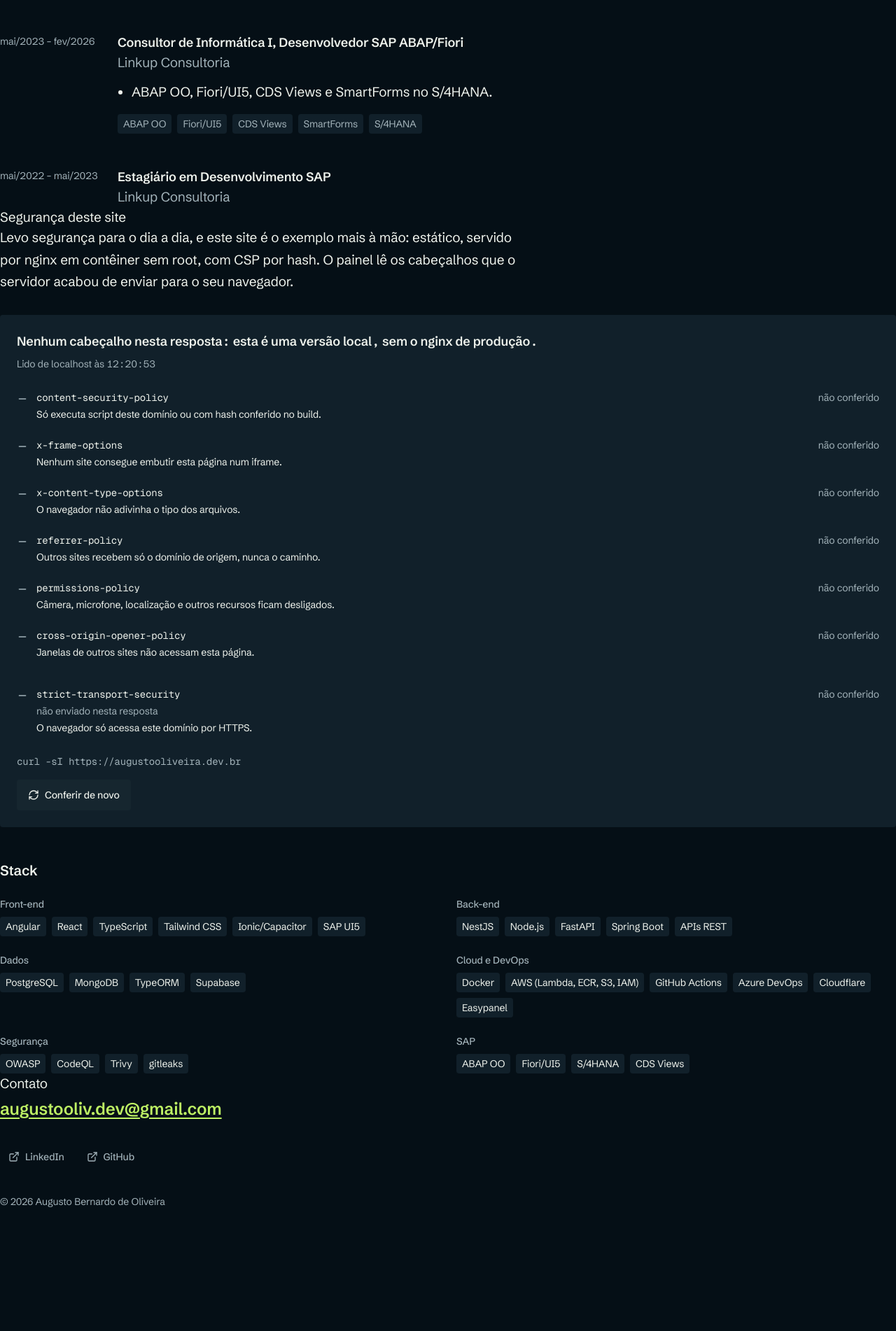
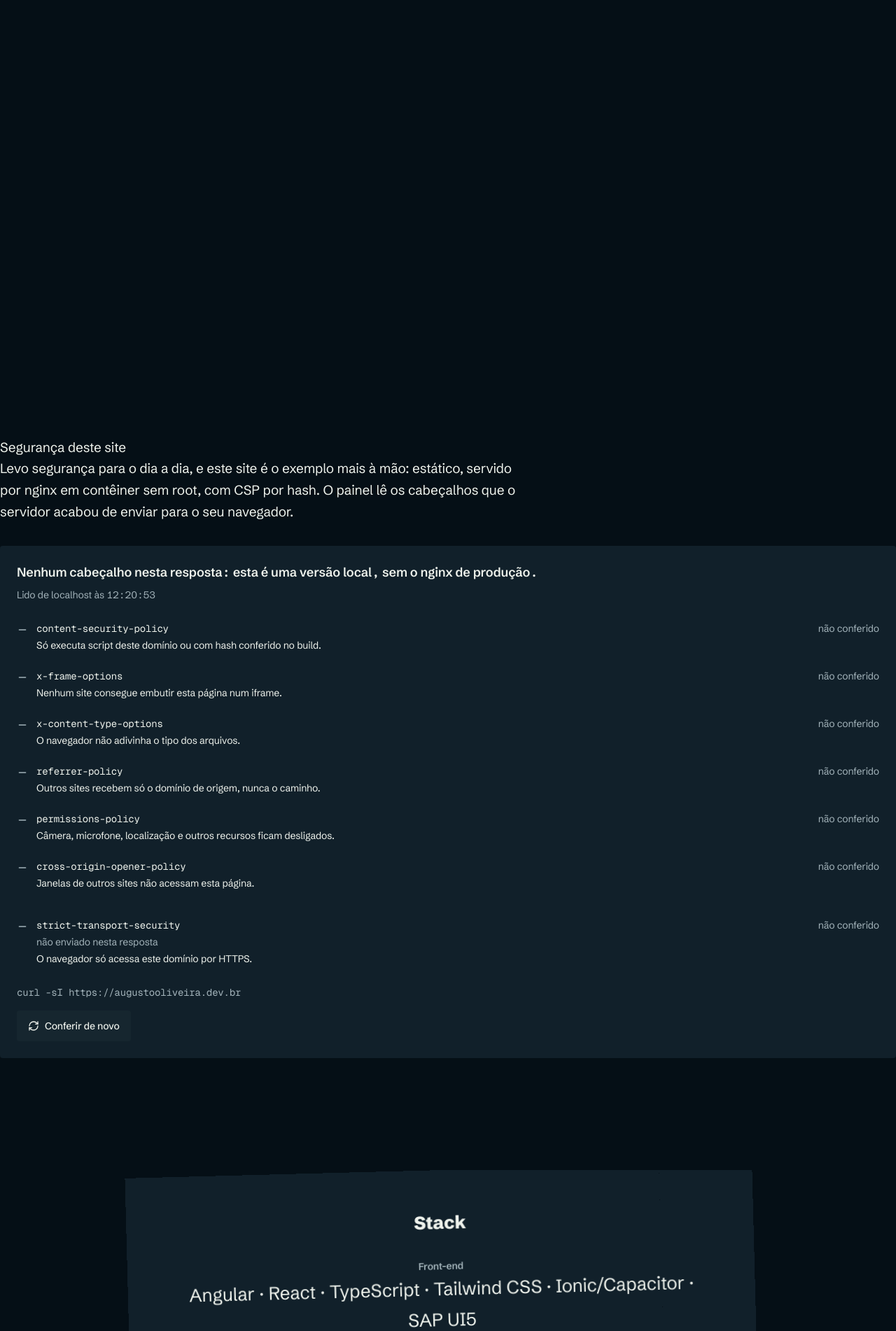
Before and after one commit to augustobernardo/personal-website, a Next.js app: page / in a window 1280 px wide. Shown: the part 3593-5495 px from the top of the page at 70% size. Before the commit the page ends 5320 px from the top, so only its background shows below. Built offline with nearby package versions, Linux system fonts and the light colour scheme.

Commit message:
feat(ui): rebuild experience, stack, contact and footer
Experience opens with a display-size heading and the career arc, with
filled bars per role. Stack becomes a printed card, contact a
full-width accent band with the e-mail at display size, and the
footer the back of the sheet with the live seal.

```diff
--- a/src/components/Contact.tsx
+++ b/src/components/Contact.tsx
@@ -1,40 +1,57 @@
-import { ExternalLink } from "lucide-react";
 import { profile } from "@/content/profile";
+import { site } from "@/content/site";
+import { hasResume } from "@/lib/resume";
 import { Section } from "./Section";
 
-const SECONDARY =
-  "inline-flex min-h-11 items-center gap-2 rounded px-3 text-sm font-medium text-muted transition-colors duration-[var(--dur-fast)] hover:bg-surface hover:text-fg active:scale-[0.98]";
+const LINK =
+  "inline-flex min-h-11 items-center px-3 text-[length:var(--step-body)] font-semibold underline underline-offset-4";
 
 export function Contact() {
+  const [local, domain] = profile.email.split("@");
+
   return (
-    <Section id="contato" title="Contato">
+    <Section
+      id="contato"
+      title="Contato"
+      className="on-stamp mt-24 flex min-h-[86svh] flex-col justify-between bg-stamp p-[var(--margin)] text-on-stamp lg:mt-40 lg:min-h-[90svh]"
+      titleClassName="sr-only"
+    >
+      <p className="max-w-[24ch] text-[length:var(--step-lead)] font-semibold">
+        {site.contact.lead}
+      </p>
+      <div className="mt-auto overflow-hidden pb-[0.12em] text-[length:var(--step-display)] md:mb-[12vh]">
         <a
           href={`mailto:${profile.email}`}
-        className="inline-flex min-h-11 items-center break-all text-xl font-semibold text-accent underline underline-offset-4 sm:text-2xl"
+          className="in-mask block min-h-11 font-normal leading-[0.92] tracking-[-0.05em] underline decoration-[3px] underline-offset-[0.12em] hover:decoration-[6px]"
         >
-        {profile.email}
+          {local}@<br className="md:hidden" />
+          {domain}
         </a>
-      <ul className="mt-6 flex flex-wrap gap-2">
+      </div>
+      <div className="flex flex-col items-start justify-between gap-3 md:flex-row md:flex-wrap md:items-end md:gap-4">
+        <p className="text-[length:var(--step-body)] font-semibold">{profile.location}</p>
+        <ul className="flex flex-wrap gap-2">
           <li>
-          <a
-            href={profile.linkedin}
-            target="_blank"
-            rel="noopener noreferrer"
-            className={SECONDARY}
-          >
-            <ExternalLink aria-hidden="true" className="size-4" />
-            LinkedIn
-            <span className="sr-only"> (abre em nova aba)</span>
+            <a href={profile.linkedin} target="_blank" rel="noopener noreferrer" className={LINK}>
+              {site.links.linkedin}
+              <span className="sr-only"> {site.links.newTab}</span>
             </a>
           </li>
           <li>
-          <a href={profile.github} target="_blank" rel="noopener noreferrer" className={SECONDARY}>
-            <ExternalLink aria-hidden="true" className="size-4" />
-            GitHub
-            <span className="sr-only"> (abre em nova aba)</span>
+            <a href={profile.github} target="_blank" rel="noopener noreferrer" className={LINK}>
+              {site.links.github}
+              <span className="sr-only"> {site.links.newTab}</span>
             </a>
           </li>
+          {hasResume && (
+            <li>
+              <a href={profile.resumePath} download className={LINK}>
+                {site.links.resume}
+              </a>
+            </li>
+          )}
         </ul>
+      </div>
     </Section>
   );
 }
--- a/src/components/Experience.tsx
+++ b/src/components/Experience.tsx
@@ -1,13 +1,18 @@
 import { ArrowRight } from "lucide-react";
-import { Fragment } from "react";
+import { Fragment, type CSSProperties } from "react";
 import { careerArc, experience } from "@/content/experience";
 import { formatPeriod } from "@/lib/format";
 import { Section } from "./Section";
 
 export function Experience() {
   return (
-    <Section id="experiencia" title="Experiência">
-      <p className="mb-10 flex flex-wrap items-center gap-x-2 gap-y-1 text-base font-medium">
+    <Section
+      id="experiencia"
+      title="Experiência"
+      className="mt-24 px-[var(--margin)] lg:mt-40 lg:ml-[calc((100%-2*var(--margin)+24px)/6)] lg:max-w-[calc(44rem+2*var(--margin))]"
+      titleClassName="in-word text-[length:var(--step-display)] font-extrabold leading-[0.92] tracking-[-0.05em]"
+    >
+      <p className="mt-5 flex flex-wrap items-center gap-x-2 gap-y-1 text-[length:var(--step-lead)] font-semibold">
         <span className="sr-only">Trajetória: </span>
         {careerArc.map((step, i) => (
           <Fragment key={step}>
@@ -21,37 +26,41 @@ export function Experience() {
           </Fragment>
         ))}
       </p>
-      <ol className="grid gap-12">
-        {experience.map((item) => (
+      <ol className="in-seq mt-10 grid gap-1.5">
+        {experience.map((item, index) => (
           <li
             key={`${item.company}-${item.start}`}
-            className="reveal grid gap-1 md:grid-cols-[9rem_minmax(0,1fr)] md:gap-6"
+            className="bg-surface-2"
+            style={{ "--i": index } as CSSProperties}
           >
+            <div className="grid min-h-14 grid-cols-[minmax(0,1fr)_auto] items-baseline gap-4 px-[18px] py-4 max-[359px]:grid-cols-1">
+              <div>
+                <h3 className="text-[length:var(--step-body)] font-extrabold">{item.role}</h3>
+                <p className="text-[length:var(--step-body)] text-muted">{item.company}</p>
+              </div>
               <p
-              className={`text-sm tabular-nums md:pt-0.5 ${item.end === null ? "text-accent" : "text-muted"}`}
+                className={`text-[length:var(--step-small)] tabular-nums ${item.end === null ? "text-accent" : "text-muted"}`}
               >
                 <time>{formatPeriod(item.start, item.end)}</time>
               </p>
-            <div>
-              <h3 className="text-lg font-semibold text-balance">{item.role}</h3>
-              <p className="text-muted">{item.company}</p>
+            </div>
+            {(item.highlights.length > 0 || item.tags.length > 0) && (
+              <div className="px-[18px] pb-5">
                 {item.highlights.length > 0 && (
-                <ul className="mt-3 list-disc space-y-1 pl-5 leading-[1.65]">
+                  <ul className="list-disc space-y-2 pl-5 text-[length:var(--step-body)]">
                     {item.highlights.map((text) => (
                       <li key={text}>{text}</li>
                     ))}
                   </ul>
                 )}
                 {item.tags.length > 0 && (
-                <ul aria-label="Tecnologias" className="mt-4 flex flex-wrap gap-2">
-                  {item.tags.map((tag) => (
-                    <li key={tag} className="rounded bg-surface px-2 py-1 text-sm text-muted">
-                      {tag}
-                    </li>
-                  ))}
-                </ul>
+                  <p className="mt-3 text-[length:var(--step-small)] text-muted">
+                    <span className="sr-only">Tecnologias: </span>
+                    {item.tags.join(" · ")}
+                  </p>
                 )}
               </div>
+            )}
           </li>
         ))}
       </ol>
--- a/src/components/Footer.tsx
+++ b/src/components/Footer.tsx
@@ -1,9 +1,58 @@
 import { profile } from "@/content/profile";
+import { site } from "@/content/site";
+import { SecuritySeal } from "./SecurityHeaders";
 
 export function Footer() {
+  const words = profile.name.split(" ");
+  const year = new Date().getFullYear();
+
   return (
-    <footer id="rodape" className="pb-12 pt-8 text-sm text-muted lg:pb-0">
-      © {new Date().getFullYear()} {profile.name}
+    <footer
+      id="rodape"
+      className="bg-bg px-[var(--margin)] pt-24 pb-8 lg:grid lg:grid-cols-12 lg:gap-x-6"
+    >
+      <div className="lg:col-span-10 lg:col-start-2">
+        <svg
+          aria-hidden="true"
+          className="block h-6 w-full text-surface md:hidden"
+          preserveAspectRatio="none"
+          viewBox="0 0 600 24"
+        >
+          <path
+            fill="currentColor"
+            d="M0 24 A50 50 0 0 1 100 24 A50 50 0 0 1 200 24 A50 50 0 0 1 300 24 A50 50 0 0 1 400 24 A50 50 0 0 1 500 24 A50 50 0 0 1 600 24 L600 24 Z"
+          />
+        </svg>
+        <svg
+          aria-hidden="true"
+          className="hidden h-6 w-full text-surface md:block"
+          preserveAspectRatio="none"
+          viewBox="0 0 1200 24"
+        >
+          <path
+            fill="currentColor"
+            d="M0 24 A50 50 0 0 1 100 24 A50 50 0 0 1 200 24 A50 50 0 0 1 300 24 A50 50 0 0 1 400 24 A50 50 0 0 1 500 24 A50 50 0 0 1 600 24 A50 50 0 0 1 700 24 A50 50 0 0 1 800 24 A50 50 0 0 1 900 24 A50 50 0 0 1 1000 24 A50 50 0 0 1 1100 24 A50 50 0 0 1 1200 24 L1200 24 Z"
+          />
+        </svg>
+        <div className="grid gap-12 bg-surface p-6 md:grid-cols-2 md:p-12">
+          <p className="text-[length:var(--step-head)] font-extrabold leading-[0.92] tracking-[-0.05em]">
+            <span className="block">{words.slice(0, 2).join(" ")}</span>
+            <span className="block">{words.slice(2).join(" ")}</span>
+          </p>
+          <div className="flex flex-col items-start gap-2">
+            <SecuritySeal />
+            <a
+              href="#conteudo"
+              className="inline-flex min-h-11 items-center text-[length:var(--step-body)] font-semibold underline underline-offset-4"
+            >
+              {site.footer.top}
+            </a>
+          </div>
+          <p className="text-center text-[length:var(--step-small)] text-muted md:col-span-2">
+            © {year} {profile.name} · {site.footer.imprint}
+          </p>
+        </div>
+      </div>
     </footer>
   );
 }
--- a/src/components/Stack.tsx
+++ b/src/components/Stack.tsx
@@ -1,23 +1,28 @@
 import { stack } from "@/content/stack";
+import { Section } from "./Section";
 
 export function Stack() {
   return (
-    <div className="mt-12">
-      <h3 className="text-xl font-semibold">Stack</h3>
-      <div className="mt-6 grid gap-6 sm:grid-cols-2">
+    <div className="mt-24 overflow-hidden bg-bg pb-0 lg:mt-40">
+      <Section
+        id="stack"
+        title="Stack"
+        className="in-card mx-auto -mb-24 w-[92vw] rotate-[-1deg] bg-surface p-7 text-center md:rotate-[-1.5deg] md:p-14 lg:-mb-40 lg:w-[min(56rem,92vw)]"
+        titleClassName="text-[length:var(--step-lead)] font-extrabold"
+      >
         {stack.map((group) => (
           <div key={group.name}>
-            <h4 className="text-sm font-medium text-muted">{group.name}</h4>
-            <ul className="mt-2 flex flex-wrap gap-2">
-              {group.items.map((item) => (
-                <li key={item} className="rounded bg-surface px-2 py-1 text-sm">
-                  {item}
-                </li>
-              ))}
-            </ul>
+            <h3 className="mt-8 text-[length:var(--step-small)] font-semibold text-muted">
+              {group.name}
+            </h3>
+            <p className="text-[length:var(--step-lead)] leading-[1.7]">
+              {group.items.join("\u00a0· ")}
+            </p>
           </div>
         ))}
-      </div>
+        {/* Extra paper keeps the cut below the text even at the rotated edge. */}
+        <div aria-hidden="true" className="h-40 lg:h-56" />
+      </Section>
     </div>
   );
 }
```
Lines whose indentation alone changed are shown as unchanged.
